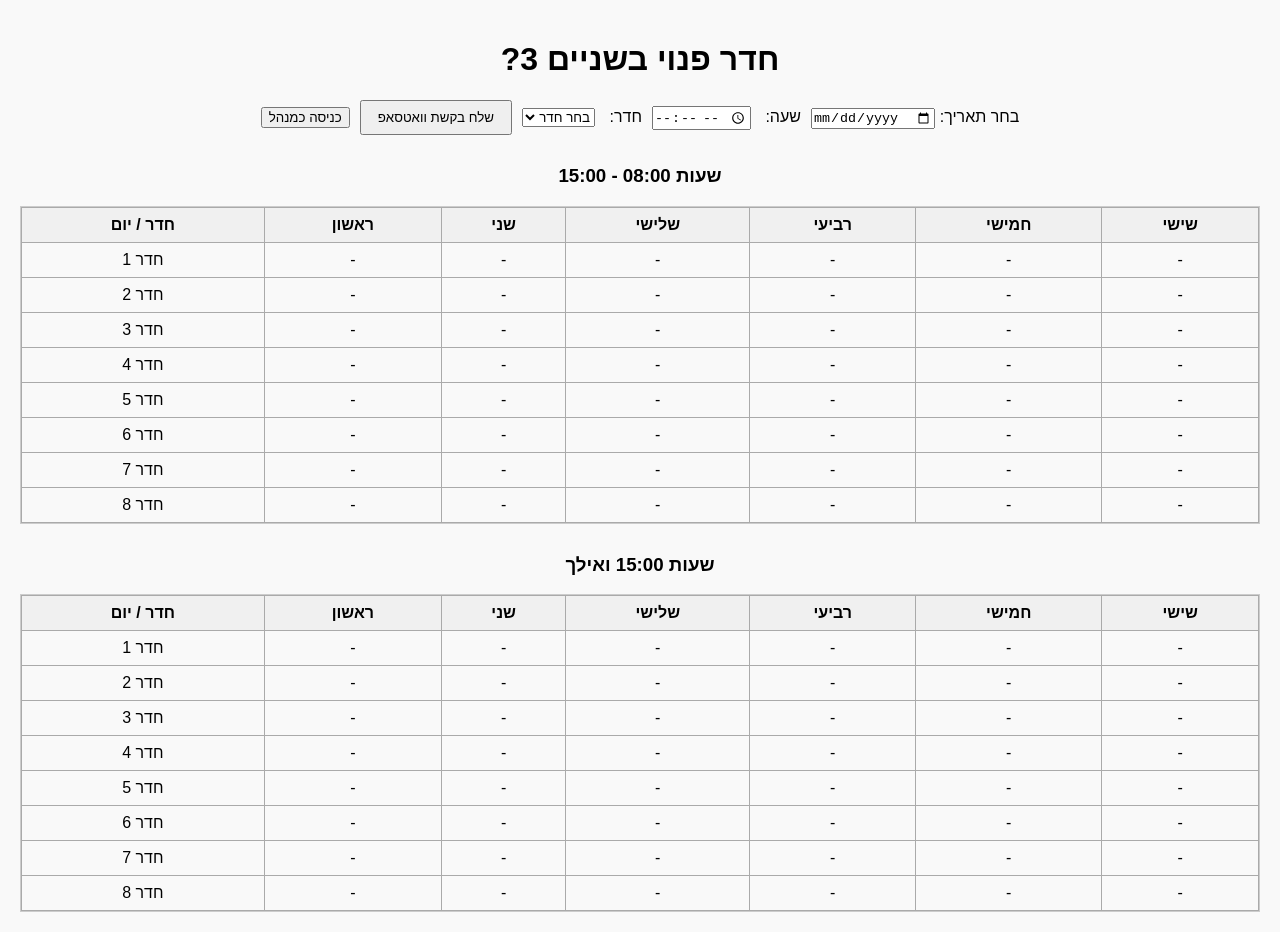
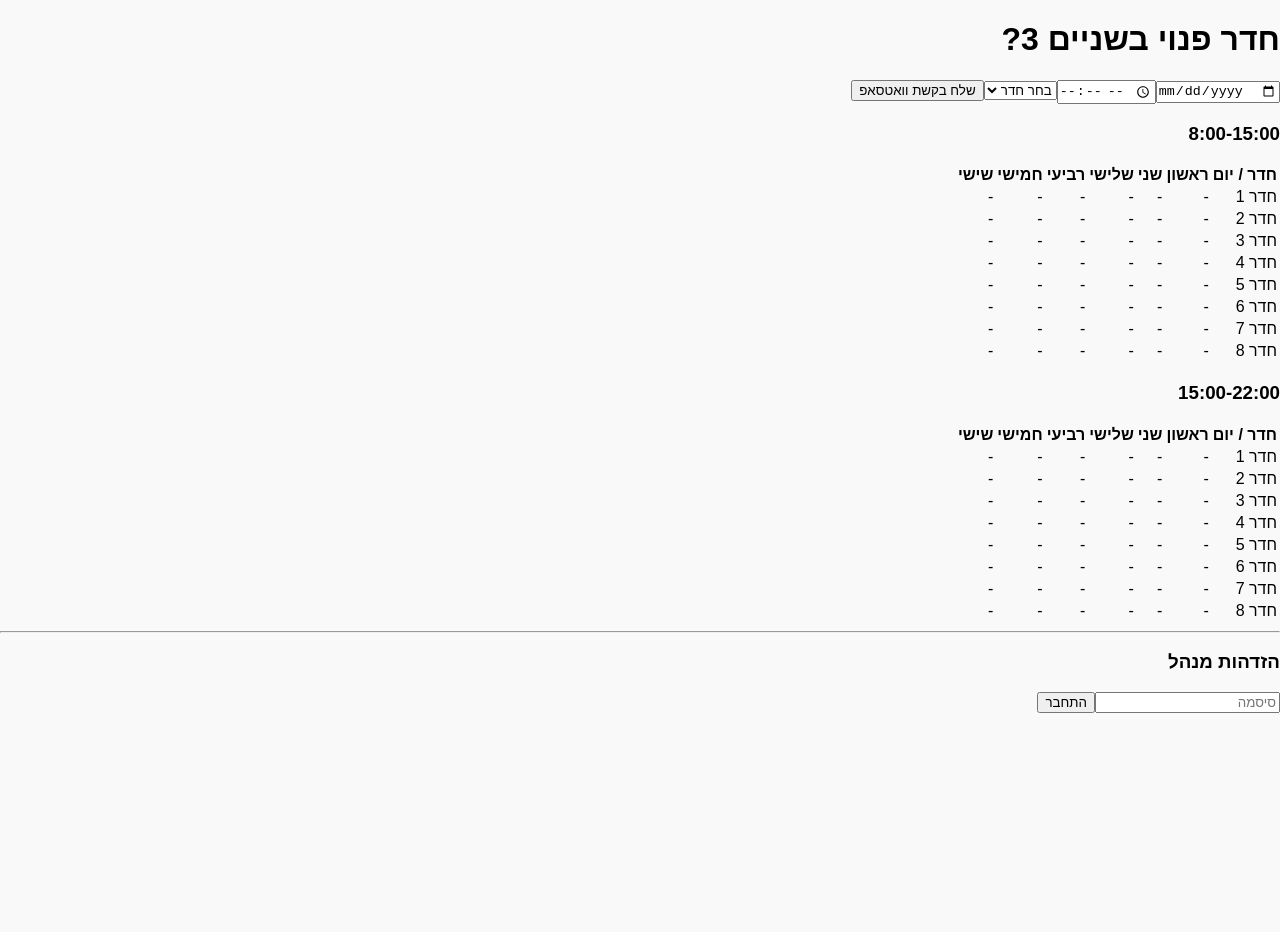
Before and after one commit to TomerAin/Room-Availability, a React (Create React App) app: page / in a window 1280 px wide. After the commit the page ends 800 px from the top, so only its background shows below. Built offline with nearby package versions, Linux system fonts and the light colour scheme.

Commit message:
Update App.jsx

```diff
--- a/src/App.jsx
+++ b/src/App.jsx
@@ -1,134 +1,96 @@
-// src/App.jsx
+// App.jsx
 import { useState, useEffect } from "react";
 import "./index.css";
 
+const defaultRooms = Array.from({ length: 8 }, (_, i) => `חדר ${i + 1}`);
 const days = ["ראשון", "שני", "שלישי", "רביעי", "חמישי", "שישי"];
-const rooms = Array.from({ length: 8 }, (_, i) => i + 1);
+const times = ["8:00-15:00", "15:00-22:00"];
 
 function App() {
+  const [date, setDate] = useState("");
+  const [time, setTime] = useState("");
+  const [room, setRoom] = useState("");
   const [psychologists, setPsychologists] = useState(() => {
     const saved = localStorage.getItem("psychologists");
     return saved ? JSON.parse(saved) : {};
   });
-
-  const [schedule, setSchedule] = useState(() => {
-    const savedSchedule = localStorage.getItem("schedule");
-    return savedSchedule ? JSON.parse(savedSchedule) : {};
+  const [roomAssignments, setRoomAssignments] = useState(() => {
+    const saved = localStorage.getItem("roomAssignments");
+    return saved ? JSON.parse(saved) : {};
   });
-
-  const [editRoom, setEditRoom] = useState(null);
-  const [newName, setNewName] = useState("");
-  const [newPhone, setNewPhone] = useState(""); // שדה טלפון חדש
-  const [selectedPsychologist, setSelectedPsychologist] = useState("");
-  const [isAdmin, setIsAdmin] = useState(false);
-  const [date, setDate] = useState("");
-  const [hour, setHour] = useState("");
-  const [room, setRoom] = useState("");
+  const [authorized, setAuthorized] = useState(false);
 
   useEffect(() => {
     localStorage.setItem("psychologists", JSON.stringify(psychologists));
-    localStorage.setItem("schedule", JSON.stringify(schedule));
-  }, [psychologists, schedule]);
-
-  const handleLogin = () => {
-    const pass = prompt("הכנס סיסמת מנהל");
-    if (pass === "1234") {
-      setIsAdmin(true);
-    } else {
-      alert("סיסמה שגויה");
-    }
-  };
+    localStorage.setItem("roomAssignments", JSON.stringify(roomAssignments));
+  }, [psychologists, roomAssignments]);
 
   const handleSubmit = () => {
-    if (!date || !hour || !room) {
-      alert("אנא מלא את כל השדות");
+    if (!date || !room || !time) {
+      alert("אנא מלא את כל השדות כולל שעה");
       return;
     }
-    const message = `שלום, האם חדר ${room} פנוי בתאריך ${date} בשעה ${hour}?`;
-    const encoded = encodeURIComponent(message);
-
-    // שליחה לכל הפסיכולוגים המשויכים לחדר
-    const psychologistsToContact = psychologists[room]?.map((ps) => ps.phoneNumber).filter(Boolean);
-
-    // שליחה לכולם בוואטסאפ
-    psychologistsToContact.forEach((phone) => {
-      window.open(`https://wa.me/${phone}?text=${encoded}`, "_blank");
+    const allPhones = (psychologists[room] || []).map((p) => p.phone).filter(Boolean);
+    if (allPhones.length === 0) {
+      alert("אין מספרי טלפון משויכים לחדר זה");
+      return;
+    }
+    const message = `שלום, האם חדר ${room} פנוי בתאריך ${date} בשעה ${time}?`;
+    const encodedMessage = encodeURIComponent(message);
+    allPhones.forEach(phone => {
+      window.open(`https://wa.me/${phone}?text=${encodedMessage}`, "_blank");
     });
   };
 
-  const handleAddPsychologist = () => {
-    if (!newName.trim() || !newPhone.trim()) return; // לא מאפשר הוספת פסיכולוג בלי שם או טלפון
-    setPsychologists((prev) => {
-      const updated = {
+  const handleAddPsychologist = (roomName, name, phone) => {
+    setPsychologists(prev => ({
       ...prev,
-        [editRoom]: [
-          ...(prev[editRoom] || []),
-          { name: newName.trim(), phoneNumber: newPhone.trim() },
-        ],
-      };
-      return updated;
-    });
-    setNewName("");
-    setNewPhone("");
+      [roomName]: [...(prev[roomName] || []), { name, phone }]
+    }));
   };
 
-  const handleRemovePsychologist = (index) => {
-    setPsychologists((prev) => {
-      const updated = {
+  const handleAssign = (roomName, day, name) => {
+    setRoomAssignments(prev => ({
       ...prev,
-        [editRoom]: prev[editRoom].filter((_, i) => i !== index),
-      };
-      return updated;
-    });
+      [roomName]: {
+        ...(prev[roomName] || {}),
+        [day]: name
+      }
+    }));
   };
 
-  const handleAssignPsychologistToDay = (day) => {
-    if (selectedPsychologist) {
-      setSchedule((prev) => {
-        const updated = {
-          ...prev,
-          [editRoom]: {
-            ...prev[editRoom],
-            [day]: selectedPsychologist,
-          },
-        };
-        return updated;
-      });
-    }
-  };
+  return (
+    <div className="container" dir="rtl">
+      <h1>חדר פנוי בשניים 3?</h1>
 
-  const renderTable = (title) => (
-    <div style={{ marginTop: "30px" }}>
-      <h3 style={{ textAlign: "center" }}>{title}</h3>
-      <div style={{ overflowX: "auto", border: "1px solid #ccc", direction: "ltr" }}>
-        <table style={{ borderCollapse: "collapse", width: "100%" }}>
+      <div className="form-section">
+        <input type="date" value={date} onChange={(e) => setDate(e.target.value)} />
+        <input type="time" value={time} onChange={(e) => setTime(e.target.value)} />
+        <select value={room} onChange={(e) => setRoom(e.target.value)}>
+          <option value="">בחר חדר</option>
+          {defaultRooms.map(r => <option key={r}>{r}</option>)}
+        </select>
+        <button onClick={handleSubmit}>שלח בקשת וואטסאפ</button>
+      </div>
+
+      <div className="schedule-tables">
+        {times.map((period, idx) => (
+          <div key={idx} className="schedule-table">
+            <h3>{period}</h3>
+            <table>
               <thead>
                 <tr>
-              <th style={headerStyle}>חדר / יום</th>
-              {days.map((day) => (
-                <th key={day} style={headerStyle}>{day}</th>
-              ))}
+                  <th>חדר / יום</th>
+                  {days.map((day, i) => <th key={i}>{day}</th>)}
                 </tr>
               </thead>
               <tbody>
-            {rooms.map((roomNum) => (
-              <tr key={roomNum}>
-                <td style={cellStyle}>
-                  חדר {roomNum}
-                  {isAdmin && (
-                    <div>
-                      <button
-                        style={{ fontSize: "12px", marginTop: "4px" }}
-                        onClick={() => setEditRoom(roomNum)}
-                      >
-                        ניהול פסיכולוגים
-                      </button>
-                    </div>
-                  )}
-                </td>
-                {days.map((day) => (
-                  <td key={day} style={cellStyle}>
-                    {schedule[roomNum]?.[day] || "-"}
+                {defaultRooms.map((roomName, rIdx) => (
+                  <tr key={rIdx}>
+                    <td>{roomName}</td>
+                    {days.map((day, dIdx) => (
+                      <td key={dIdx}>
+                        {(roomAssignments[roomName] || {})[day] || "-"}
                       </td>
                     ))}
                   </tr>
@@ -136,94 +98,52 @@ function App() {
               </tbody>
             </table>
           </div>
-    </div>
-  );
-
-  const headerStyle = { border: "1px solid #aaa", padding: "8px", background: "#f0f0f0" };
-  const cellStyle = { border: "1px solid #aaa", padding: "8px", textAlign: "center" };
-
-  return (
-    <div dir="rtl" style={{ fontFamily: "Arial", padding: "20px" }}>
-      <h1 style={{ textAlign: "center" }}>חדר פנוי בשניים 3?</h1>
-
-      <div style={{ marginBottom: "20px", textAlign: "center" }}>
-        <label>בחר תאריך: </label>
-        <input type="date" value={date} onChange={(e) => setDate(e.target.value)} />
-        <label style={{ margin: "0 10px" }}>שעה: </label>
-        <input type="time" value={hour} onChange={(e) => setHour(e.target.value)} />
-        <label style={{ margin: "0 10px" }}>חדר: </label>
-        <select value={room} onChange={(e) => setRoom(e.target.value)}>
-          <option value="">בחר חדר</option>
-          {rooms.map((r) => (
-            <option key={r} value={r}>חדר {r}</option>
         ))}
-        </select>
-        <button onClick={handleSubmit} style={{ padding: "8px 16px", marginRight: "10px" }}>
-          שלח בקשת וואטסאפ
-        </button>
-        {!isAdmin && (
-          <button onClick={handleLogin} style={{ marginRight: "10px" }}>כניסה כמנהל</button>
-        )}
       </div>
 
-      {/* שתי טבלאות */}
-      {renderTable("שעות 08:00 - 15:00")}
-      {renderTable("שעות 15:00 ואילך")}
+      <hr />
 
-      {/* חלונית ניהול פסיכולוגים */}
-      {editRoom && (
-        <div
-          style={{
-            position: "fixed", top: "20%", left: "50%", transform: "translateX(-50%)",
-            background: "white", padding: "20px", border: "1px solid #ccc", borderRadius: "8px", zIndex: 1000
-          }}
-        >
-          <h3>ניהול פסיכולוגים לחדר {editRoom}</h3>
+      {authorized ? (
+        <div className="admin-section">
+          <h2>ניהול פסיכולוגים בחדרים</h2>
+          {defaultRooms.map(roomName => (
+            <div key={roomName} className="room-card">
+              <h3>{roomName}</h3>
               <ul>
-            {(psychologists[editRoom] || []).map((ps, index) => (
-              <li key={index}>
-                {ps.name} - {ps.phoneNumber}{" "}
-                <button onClick={() => handleRemovePsychologist(index)}>❌</button>
-              </li>
-            ))}
+                {(psychologists[roomName] || []).map((p, i) => <li key={i}>{p.name} ({p.phone})</li>)}
               </ul>
-          <input
-            placeholder="שם פסיכולוג"
-            value={newName}
-            onChange={(e) => setNewName(e.target.value)}
-            style={{ marginTop: "10px", padding: "5px", width: "80%" }}
-          />
-          <input
-            placeholder="מספר טלפון"
-            value={newPhone}
-            onChange={(e) => setNewPhone(e.target.value)}
-            style={{ marginTop: "10px", padding: "5px", width: "80%" }}
-          />
-          <br />
-          <button onClick={handleAddPsychologist} style={{ marginTop: "10px" }}>הוסף</button>
-
-          {/* ניהול אחראי יומי */}
-          <h4 style={{ marginTop: "20px" }}>בחר פסיכולוג אחראי ליום</h4>
-          {days.map((day) => (
+              <input placeholder="שם פסיכולוג" id={`name-${roomName}`} />
+              <input placeholder="מספר טלפון" id={`phone-${roomName}`} />
+              <button onClick={() => {
+                const name = document.getElementById(`name-${roomName}`).value;
+                const phone = document.getElementById(`phone-${roomName}`).value;
+                if (name && phone) handleAddPsychologist(roomName, name, phone);
+              }}>הוסף פסיכולוג</button>
+              <h4>שיבוץ לפי ימים</h4>
+              {days.map(day => (
                 <div key={day}>
                   <label>{day}: </label>
-              <select
-                value={schedule[editRoom]?.[day] || ""}
-                onChange={(e) => {
-                  setSelectedPsychologist(e.target.value);
-                  handleAssignPsychologistToDay(day);
-                }}
-              >
+                  <select value={(roomAssignments[roomName] || {})[day] || ""}
+                    onChange={(e) => handleAssign(roomName, day, e.target.value)}>
                     <option value="">בחר פסיכולוג</option>
-                {(psychologists[editRoom] || []).map((ps, index) => (
-                  <option key={index} value={ps.name}>{ps.name}</option>
+                    {(psychologists[roomName] || []).map((p, i) => (
+                      <option key={i} value={p.name}>{p.name}</option>
                     ))}
                   </select>
                 </div>
               ))}
-          <button onClick={() => setEditRoom(null)} style={{ marginRight: "10px", marginTop: "10px" }}>
-            סגור
-          </button>
+            </div>
+          ))}
+        </div>
+      ) : (
+        <div className="auth-section">
+          <h3>הזדהות מנהל</h3>
+          <input placeholder="סיסמה" type="password" id="admin-pass" />
+          <button onClick={() => {
+            const val = document.getElementById("admin-pass").value;
+            if (val === "1234") setAuthorized(true);
+            else alert("סיסמה שגויה");
+          }}>התחבר</button>
         </div>
       )}
     </div>
```
Lines whose indentation alone changed are shown as unchanged.
